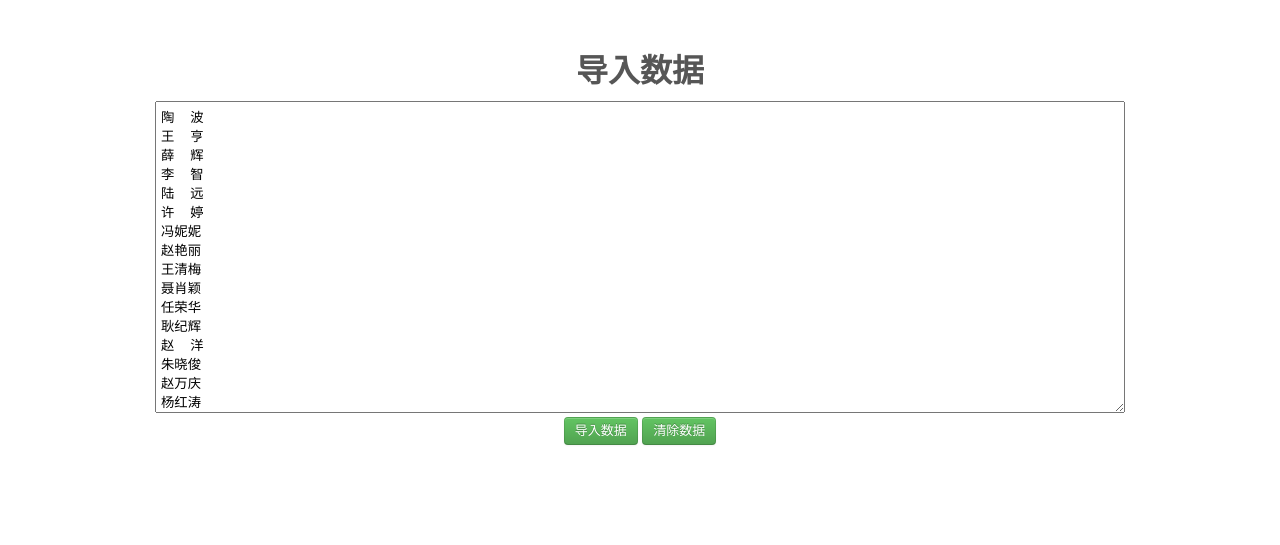
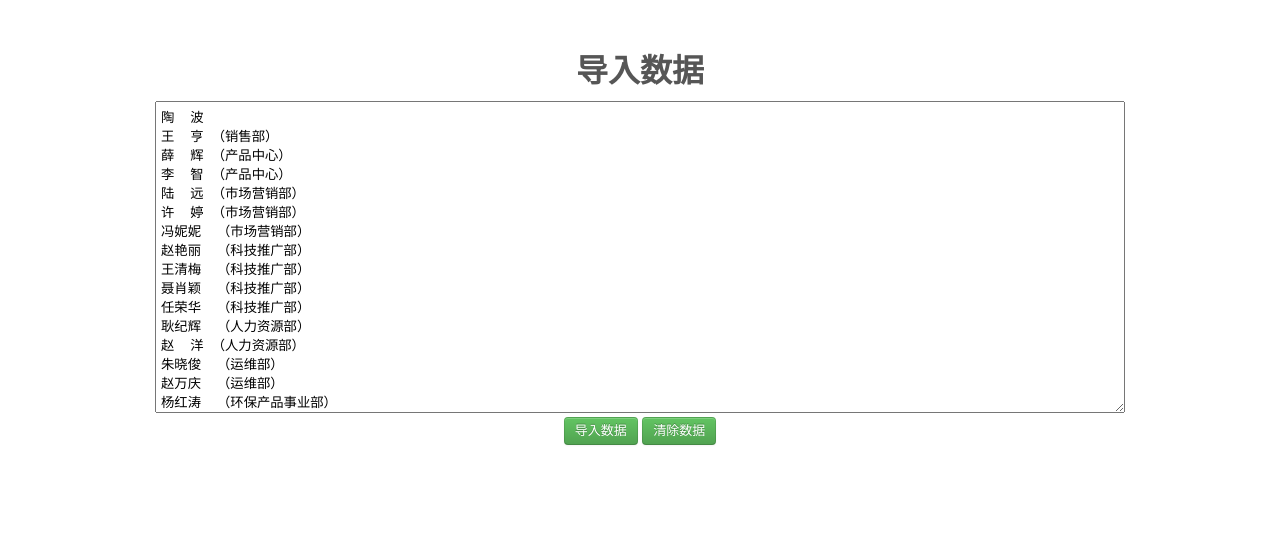
Before and after one commit to applesstt/RKReward, a plain HTML site: page index.html in a window 1280 px wide. Shown: the part 712-1257 px from the top of the page. Drawn offline with Linux system fonts and the light colour scheme.

Commit message:
reupdate name list

```diff
--- a/index.html
+++ b/index.html
@@ -14,7 +14,7 @@
   </head>
   <body>
 
-    <div class="nav">√
+    <div class="nav">
       <div class="container">
         <!-- <a href="/" class="main">Lucky</a> -->
         <nav>
@@ -27,10 +27,11 @@
     <div id="lucky-draw">
       <div class="container">
         <div id="random-container">
-          <h1 id="random">开始抽奖啦！<h1>
+          <h1 id="random-title">开始抽奖啦！</h1>
+          <h1 id="random"><h1>
         </div>
 
-        <div id="actions">
+        <div id="actions" style="display:none;">
           <input id="lucky-button" type="button" value="开 始" />
         </div>
         <div id="author">本款高端大气应用由李亚川亲情奉献</div>
@@ -47,62 +48,62 @@
       <h2 class="page-title">导入数据</h2>
       <textarea id="data-source">
 陶  波
-王  亨
-薛  辉
-李  智
-陆  远
-许  婷
-冯妮妮
-赵艳丽
-王清梅
-聂肖颖
-任荣华
-耿纪辉
-赵  洋
-朱晓俊
-赵万庆
-杨红涛
-陈江峰
-李小群
-姚  威
-王绪东
-郑红学
-张军锋
-杨  飚
-方  青
-查仲凯
-薛双龙
-王  虎
-闫  冲
-倪  涛
-邓  巍
-张庆铭
-冯德川
-李  莎
-胡  楠
-范海军
-刘  艳
-韦俊瑞
-王  晨
-李亚川
-吕红垒
-陈俊锋
-王慧娟
-向诗阳
-李玉亮
-乔海明
-吴征凡
-张  鑫
-胡道万
-段慧媛
-刘  政
-于文奇
-鞠  源
-周  宇
-贡春岩
-陈盈霖
-邱召强
-温  洋
+王  亨 （销售部）
+薛  辉 （产品中心）
+李  智 （产品中心）
+陆  远 （市场营销部）
+许  婷 （市场营销部）
+冯妮妮  （市场营销部）
+赵艳丽  （科技推广部）
+王清梅  （科技推广部）
+聂肖颖  （科技推广部）
+任荣华  （科技推广部）
+耿纪辉  （人力资源部）
+赵  洋 （人力资源部）
+朱晓俊  （运维部）
+赵万庆  （运维部）
+杨红涛  （环保产品事业部）
+陈江峰  （公共产品事业部）
+李小群  （公共产品事业部）
+姚  威 （公共产品事业部）
+王绪东  （公共产品事业部）
+郑红学  （公共产品事业部）
+张军锋  （公共产品事业部）
+杨  飚 （综合项目部）
+方  青 （综合项目部）
+查仲凯  （综合项目部）
+薛双龙  （综合项目部）
+王  虎 （综合项目部）
+闫  冲 （综合项目部）
+倪  涛 （国家环保工程技术中心）
+邓  巍 （国家环保工程技术中心）
+张庆铭  （国家环保工程技术中心）
+冯德川  （技术支持部）
+李  莎 （行政部）
+胡  楠 （行政部）
+范海军  （行政部）
+刘  艳 （财务部）
+韦俊瑞  （财务部）
+王  晨 （云计算中心）
+李亚川  （云计算中心）
+吕红垒  （云计算中心）
+陈俊锋  （云计算中心）
+王慧娟  （云计算中心）
+向诗阳  （云计算中心）
+李玉亮  （云计算中心）
+乔海明  （云计算中心）
+吴征凡  （产品中心）
+张  鑫 （云计算中心）
+胡道万  （云计算中心）
+段慧媛  （云计算中心）
+刘  政 （云计算中心）
+于文奇  （云计算中心）
+鞠  源 （云计算中心）
+周  宇 （云计算中心）
+贡春岩  （云事业公司）
+陈盈霖  （云事业公司）
+邱召强  （云事业公司）
+温  洋 （云事业公司）
       </textarea>
       <div>
         <button id="import-button"  class="btn btn-success" href="#">导入数据</button>
--- a/js/application.js
+++ b/js/application.js
@@ -12,13 +12,30 @@ var lucky = (function (){
     });
   }
 
-  this.clearDB = function(){
+
+  this.inport_names = function(){
+    var list_str = $('#data-source').val();
+    var names = [];
+    var list_lines = list_str.split("\n");
+    for (var i = 0; i < list_lines.length; i++) {
+      var name = $.trim(list_lines[i]);
+      if (name != "") names.push(name);
+    }
+    lucky.import_data(names);
+    lucky.showAllTickets();
+  }
+
+
+  this.clearDB = function(importFlag){
     db.transaction(function(tx) {
       tx.executeSql("DROP TABLE names", [], function(tx, results){
-        alert("Clear data success!");
+        //alert("Clear data success!");
         this.initDB();
         this.showLuckyNames();
         this.showAllTickets();
+        if(importFlag) {
+          this.inport_names();
+        }
       });
     });
   }
@@ -79,12 +96,14 @@ var lucky = (function (){
         for(var i = 0, len = randomAry.length; i < len; i++) {
           nameAry.push(results.rows.item(randomAry[i] - 1).name);
         }
-        $('#random').text(nameAry.join(' '));
+        $('#random').html(nameAry.join('<br>'));
       });
     });
   }
 
   this.startRolling = function(){
+    $('#random-title').hide();
+    $('#random').show();
     this.intervalID = setInterval(this.rolling, this.speed);
   }
 
@@ -92,7 +111,8 @@ var lucky = (function (){
     clearInterval(this.intervalID);
 
     db.transaction(function(tx) {
-      var names = $('#random').text().split(' ');
+      console.log($('#random').html());
+      var names = $('#random').html().split('<br>');
       for(var i = 0, len = names.length; i < len; i++) {
         tx.executeSql("UPDATE names SET status = 1 WHERE name = ?", [names[i]],
           function (tx, results) {
@@ -125,20 +145,11 @@ $(function(){
     }
   });
 
-  $('body').delegate('#import-button', 'click', function(event){
-    var list_str = $('#data-source').val();
-    var names = [];
-    var list_lines = list_str.split("\n");
-    for (var i = 0; i < list_lines.length; i++) {
-      var name = $.trim(list_lines[i]);
-      if (name != "") names.push(name);
-    }
-    lucky.import_data(names);
-    lucky.showAllTickets();
-  });
+  //$('body').delegate('#import-button', 'click', lucky.inport_names);
+
 
   $('body').delegate('#clear-data-button', 'click', function(event){
-    lucky.clearDB();
+    lucky.clearDB(true);
   });
 
   $('#lucky-button').toggle(
@@ -152,4 +163,7 @@ $(function(){
     }
   );
 
+
+  $('#clear-data-button').trigger('click');
+
 });
--- a/stylesheets/application.css
+++ b/stylesheets/application.css
@@ -198,19 +198,27 @@ h2{
   position: relative;
 }
 
-#random-container{
+#random-container {
   height: 100px;
   width: 100%;
   position: absolute;
   top: 50%;
-  margin: -80px 0 0 0;
+  margin: 0;
   text-align: center;
 }
 
-#random{
+#random {
+  color: #FFF;
+  font-size: 50px;
+  text-shadow: #612C0C -2px 2px 0px;
+  margin-top: -200px;
+  line-height: 75px;
+}
+#random-title {
   color: #FFF;
   font-size: 5em;
   text-shadow: #612C0C -2px 2px 0px;
+  margin-top: -80px;
 }
 
 #actions{
@@ -259,8 +267,8 @@ h2{
 
 #lucky-names li{
   padding: 10px 0;
+  width: 240px;
   float: left;
-  width: 240px;
   text-align: center;
 }
 
```
Also changed, not shown: NAMELIST.txt.
